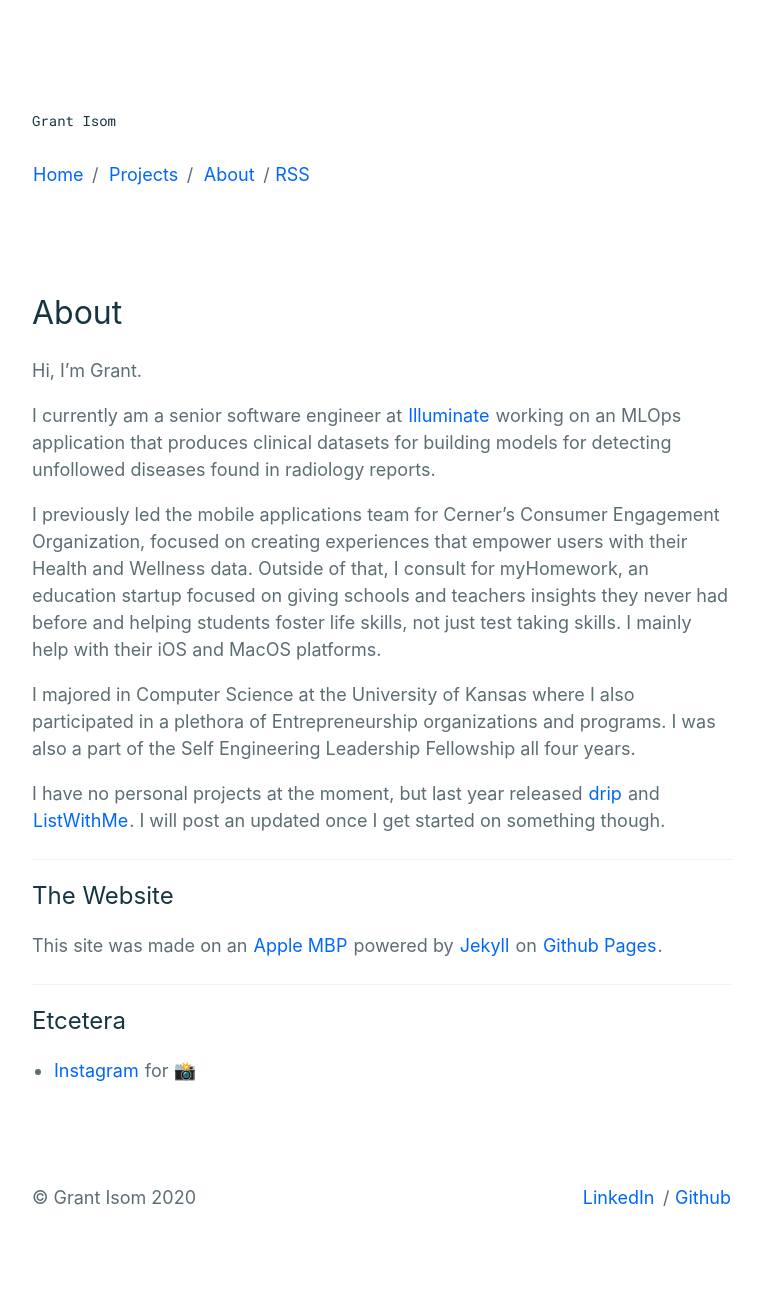
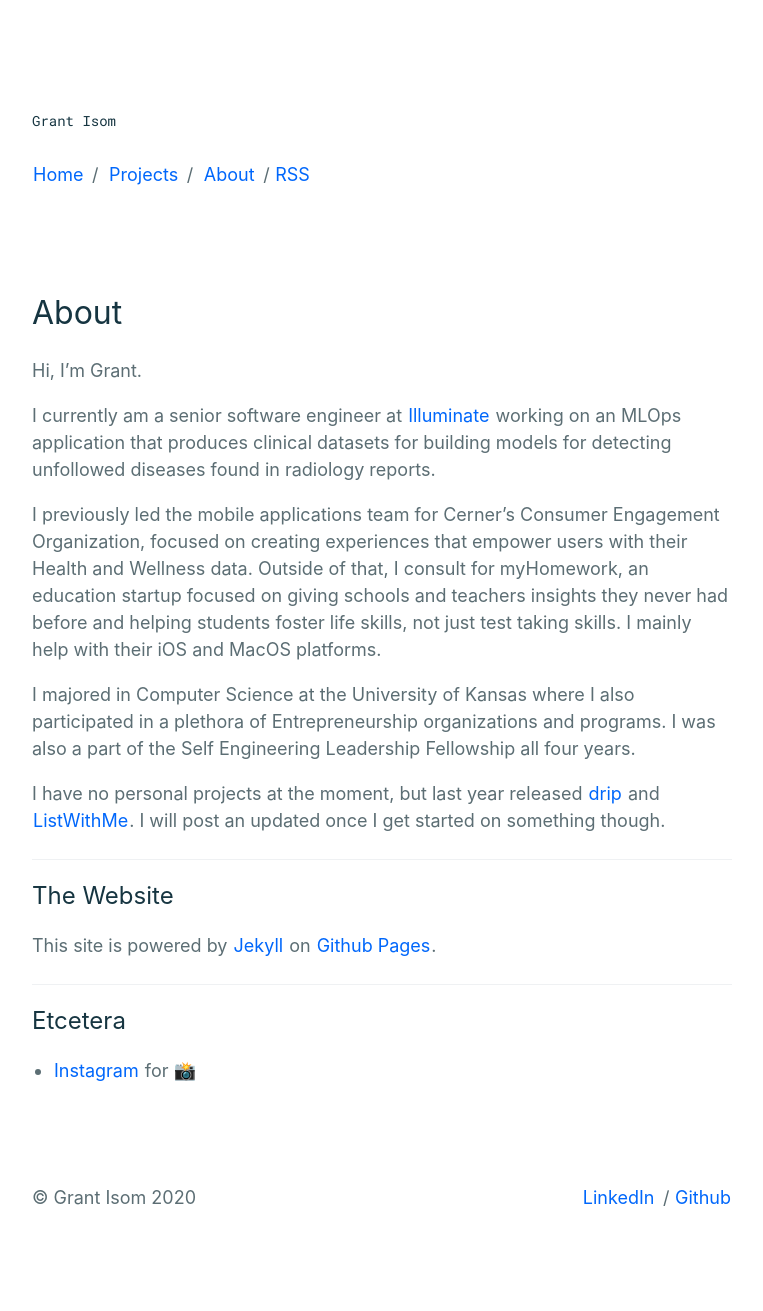
Before and after one commit to glisom/glisom.github.io, a Jekyll site: the page built from _pages/about.md, in a window 1280 px wide. Shown: the whole page, without its empty margins (258-1021 px from the left). Built offline with Jekyll 4.4.1, drawn with Linux system fonts in a browser that asks for light colours.

Commit message:
Update about.md

```diff
--- a/_pages/about.md
+++ b/_pages/about.md
@@ -17,7 +17,7 @@ I have no personal projects at the moment, but last year released [drip](https:/
 ----
 
 ## The Website
-This site was made on an [Apple MBP](https://www.apple.com/) powered by [Jekyll](https://jekyllrb.com) on [Github Pages](https://pages.github.com).
+This site is powered by [Jekyll](https://jekyllrb.com) on [Github Pages](https://pages.github.com).
 
 ----
 
```
